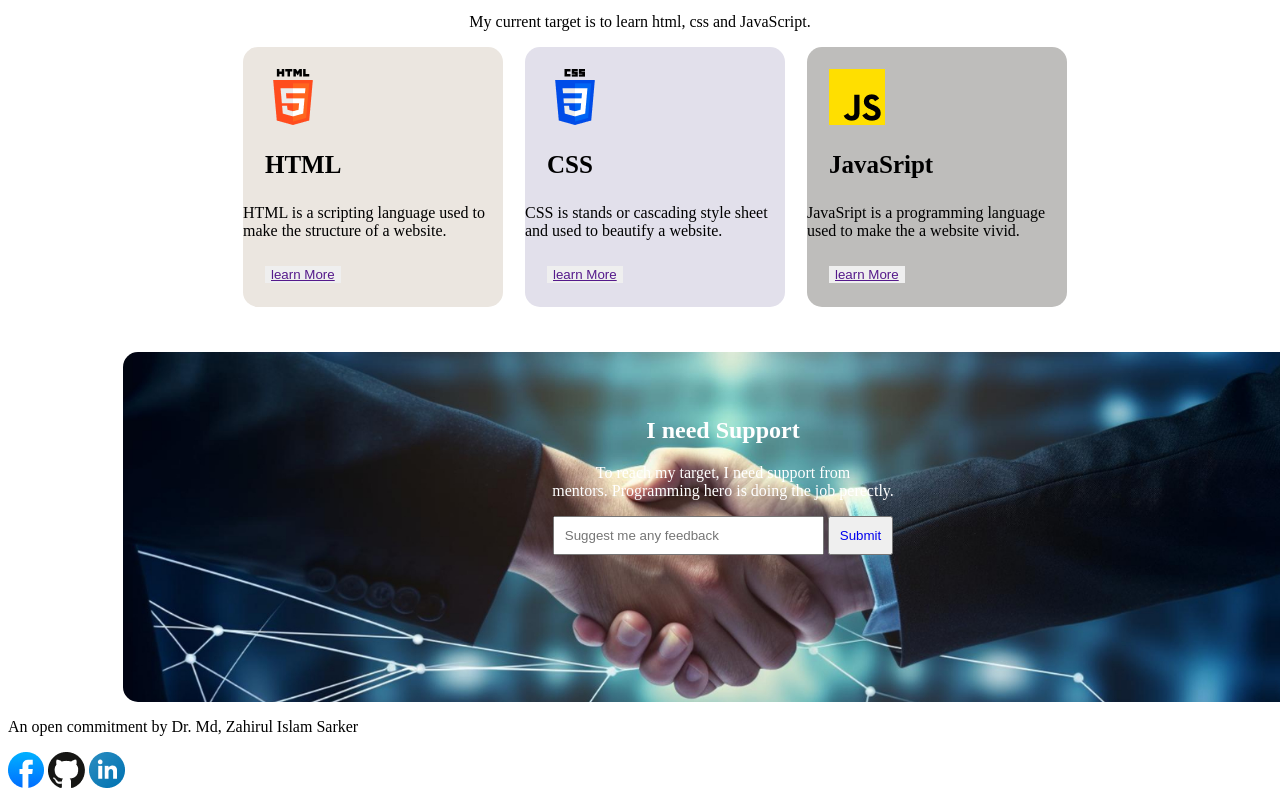
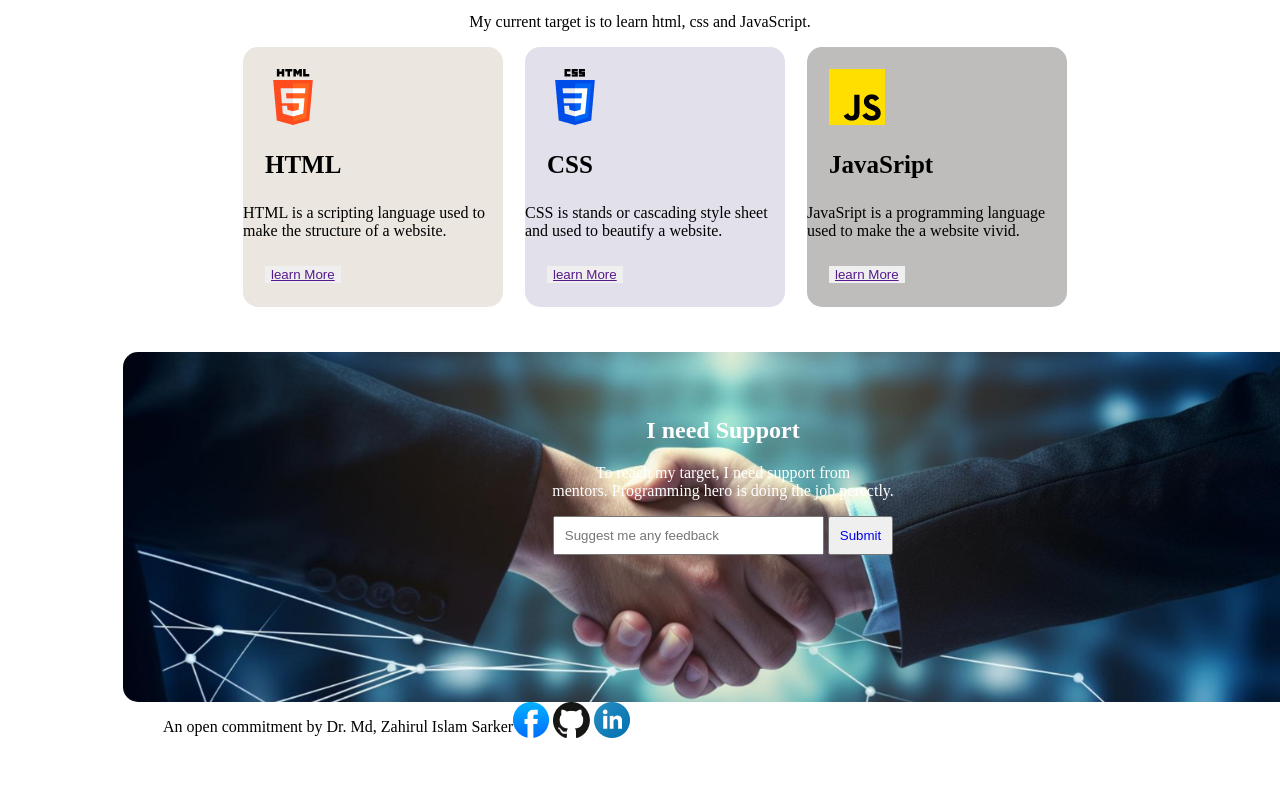
Before and after one commit to zahirulsarker/Assignment-01, a plain HTML site: page index.html in a window 1280 px wide. Shown: the part 2001-2801 px from the top of the page. After the commit the page ends 2761 px from the top, so only its background shows below. Drawn offline with Linux system fonts and the light colour scheme.

Commit message:
final added

```diff
--- a/index.html
+++ b/index.html
@@ -110,11 +110,19 @@
   </div>
 
 </footer>
-<div class="end">
-  <div class="commitment"><p>An open commitment by Dr. Md, Zahirul Islam Sarker</p></div>
-  <div class="media"><a href=""><img src="/B10A1-Challenge-Begins/assets/facebook.png" alt=""></a>
-    <a href=""><img src="/B10A1-Challenge-Begins/assets/github.png" alt=""></a>
-    <a href=""><img src="/B10A1-Challenge-Begins/assets/linkedin-icon 1.png" alt=""></a></div>
+<section>
+  <div class="sesh">
+    <div class="commitment">
+      <p>An open commitment by
+      Dr. Md, Zahirul Islam Sarker</p>
+    </div>
+    <div class="media">
+      <a href="https://www.facebook.com/search/top/?q=Jahirul%20Sarkar "><img src="/B10A1-Challenge-Begins/assets/facebook.png" alt=""></a>
+      <a href=" https://github.com/zahirulsarker"><img src="/B10A1-Challenge-Begins/assets/github.png" alt=""></a>
+      <a href="https://www.linkedin.com/login"><img src="/B10A1-Challenge-Begins/assets/linkedin-icon 1.png" alt=""></a>
+    </div>
+</section>
+
 </div>
 
 
--- a/style/assign.css
+++ b/style/assign.css
@@ -147,3 +147,10 @@ input{
 .feedback{
   text-decoration: none;
 }
+.sesh{
+  display: flex;
+  margin-left: 155px;
+}
+.media{
+  justify-content: end;
+}
```
